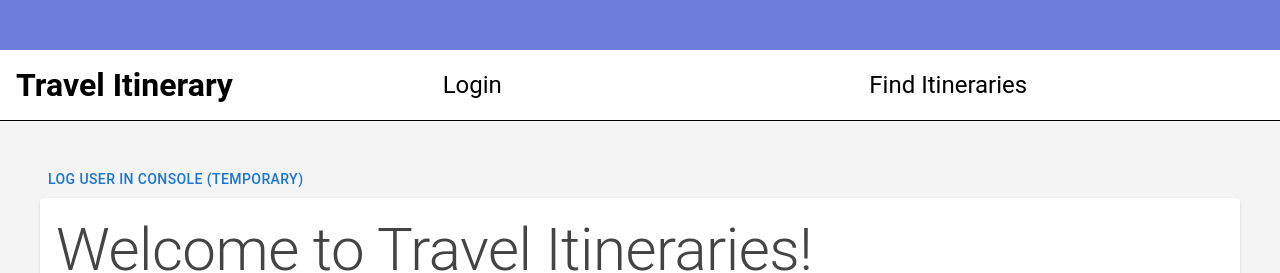
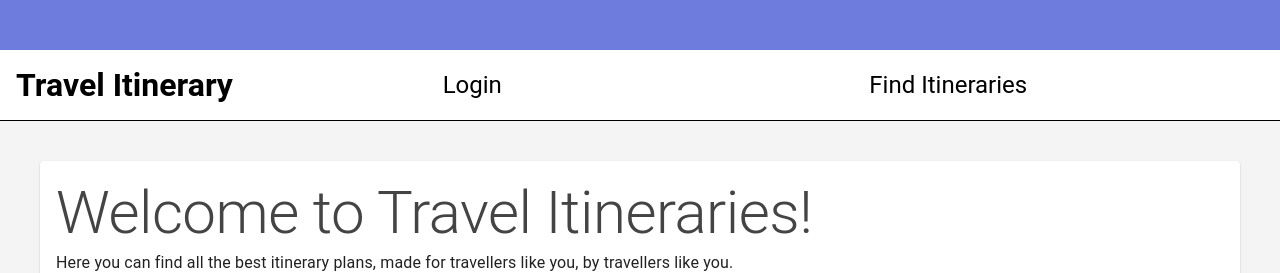
Before and after one commit to jessica-po/Travel-Itinerary-System-, a React (Vite) app: page / in a window 1280 px wide. Shown: the top 273 px of the page. Built offline with nearby package versions, Linux system fonts and the light colour scheme; no server answers; the database is empty.

Commit message:
Remove test button on home page

```diff
--- a/src/pages/Home/Home.jsx
+++ b/src/pages/Home/Home.jsx
@@ -66,16 +66,8 @@ export default function Home() {
         );
     }
 
-    const handleTest = () => {
-        console.log("USER:");
-        console.log(user);
-        console.log("PROFILE:");
-        console.log(userProfile);
-    }
-
     return (
         <div className="home">
-            <Button onClick={handleTest}>Log User in console (TEMPORARY)</Button>
             <Stack spacing={5}>
                 <Card>
                     <CardContent>
```
